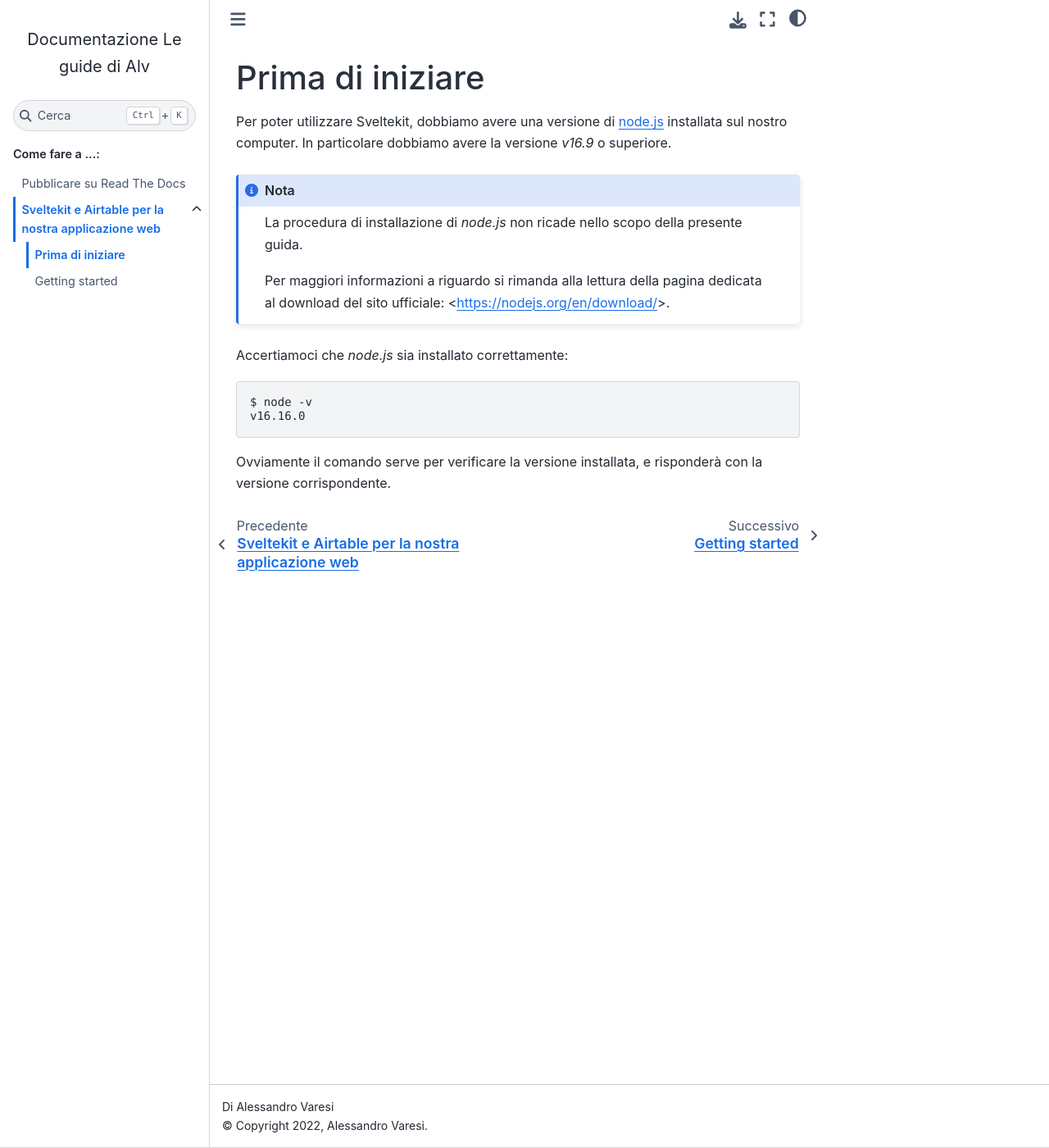
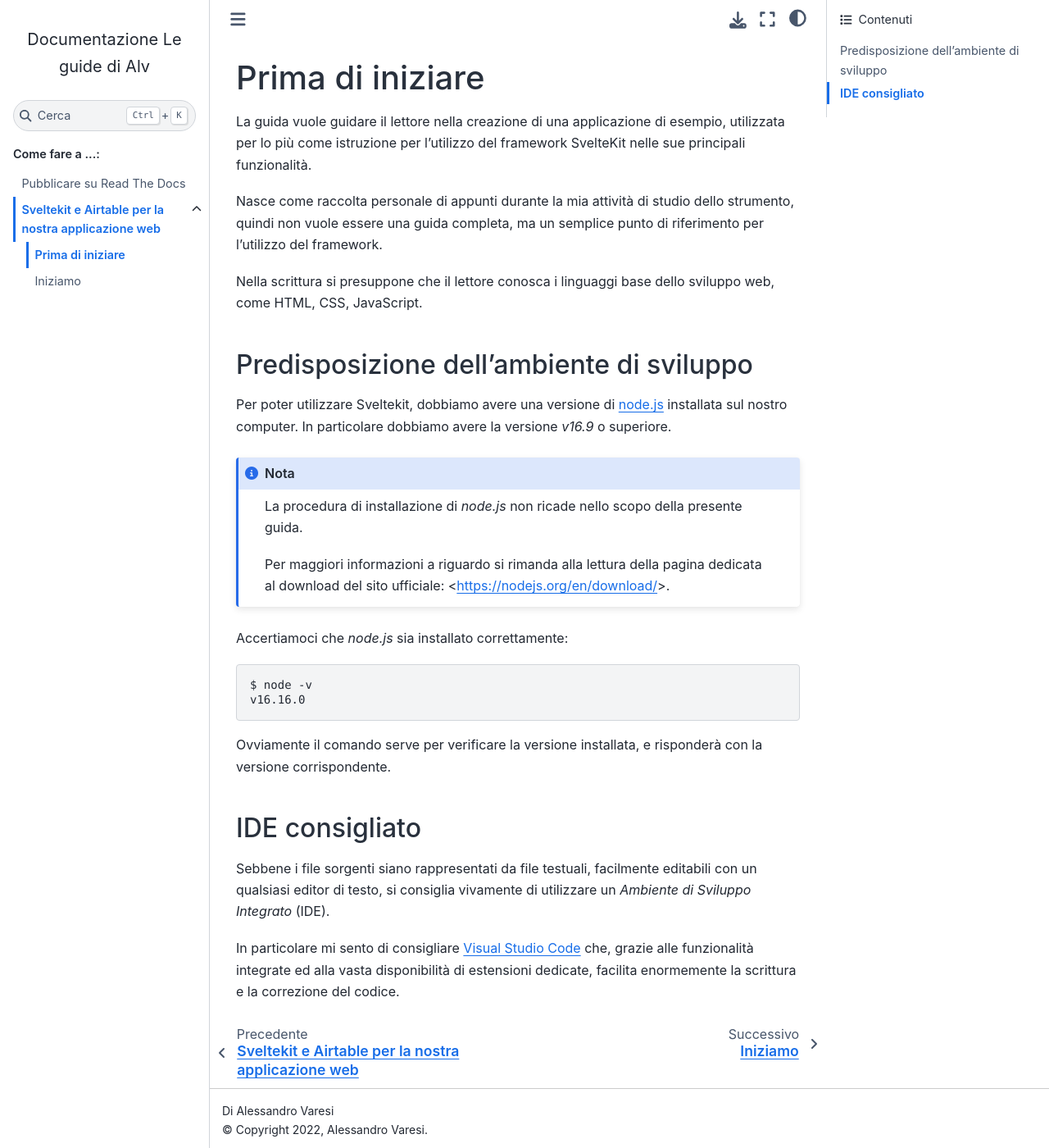
Before and after one commit to novice-handbooks/le-guide-di-alv, a Sphinx documentation site: the page built from docs/sveltekit-airtable-howto/before-beginning.rst, in a window 1280 px wide and 1400 px high. Shown: the whole window at 82% size. Built offline with Sphinx 7.4.7 and the Sphinx Book theme 1.1.4, drawn with Linux system fonts in a browser that asks for light colours.

Commit message:
Riscritta introduzione

```diff
--- a/docs/sveltekit-airtable-howto/before-beginning.rst
+++ b/docs/sveltekit-airtable-howto/before-beginning.rst
@@ -1,5 +1,20 @@
+-----------------
 Prima di iniziare
 -----------------
+
+La guida vuole guidare il lettore nella creazione di una applicazione
+di esempio, utilizzata per lo più come istruzione per l'utilizzo del
+framework SvelteKit nelle sue principali funzionalità.
+
+Nasce come raccolta personale di appunti durante la mia attività di
+studio dello strumento, quindi non vuole essere una guida completa, ma
+un semplice punto di riferimento per l'utilizzo del framework.
+
+Nella scrittura si presuppone che il lettore conosca i linguaggi base
+dello sviluppo web, come HTML, CSS, JavaScript.
+
+Predisposizione dell'ambiente di sviluppo
+-----------------------------------------
 
 Per poter utilizzare Sveltekit, dobbiamo avere una versione
 di `node.js <https://nodejs.org/>`_ installata sul nostro computer.
@@ -20,3 +35,16 @@ Accertiamoci che `node.js` sia installato correttamente::
 
 Ovviamente il comando serve per verificare la versione installata,
 e risponderà con la versione corrispondente.
+
+IDE consigliato
+---------------
+
+Sebbene i file sorgenti siano rappresentati da file testuali,
+facilmente editabili con un qualsiasi editor di testo, si consiglia
+vivamente di utilizzare un *Ambiente di Sviluppo Integrato* (IDE).
+
+In particolare mi sento di consigliare
+`Visual Studio Code <https://code.visualstudio.com>`_
+che, grazie alle funzionalità integrate ed alla vasta disponibilità
+di estensioni dedicate, facilita enormemente la scrittura e la correzione
+del codice.
```
Also changed, not shown: docs/sveltekit-airtable-howto/getting-started.rst (+16 -2 lines).
